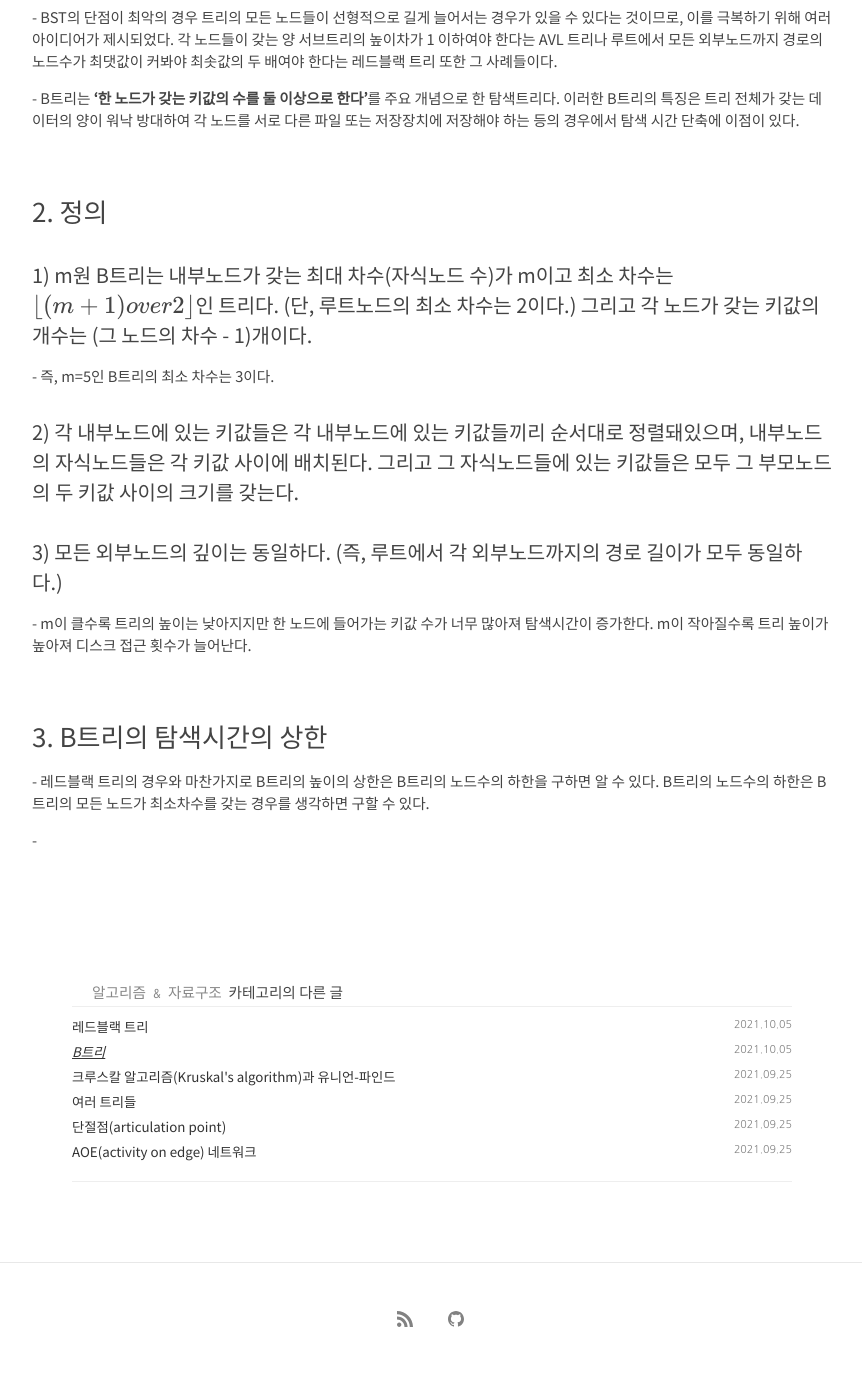
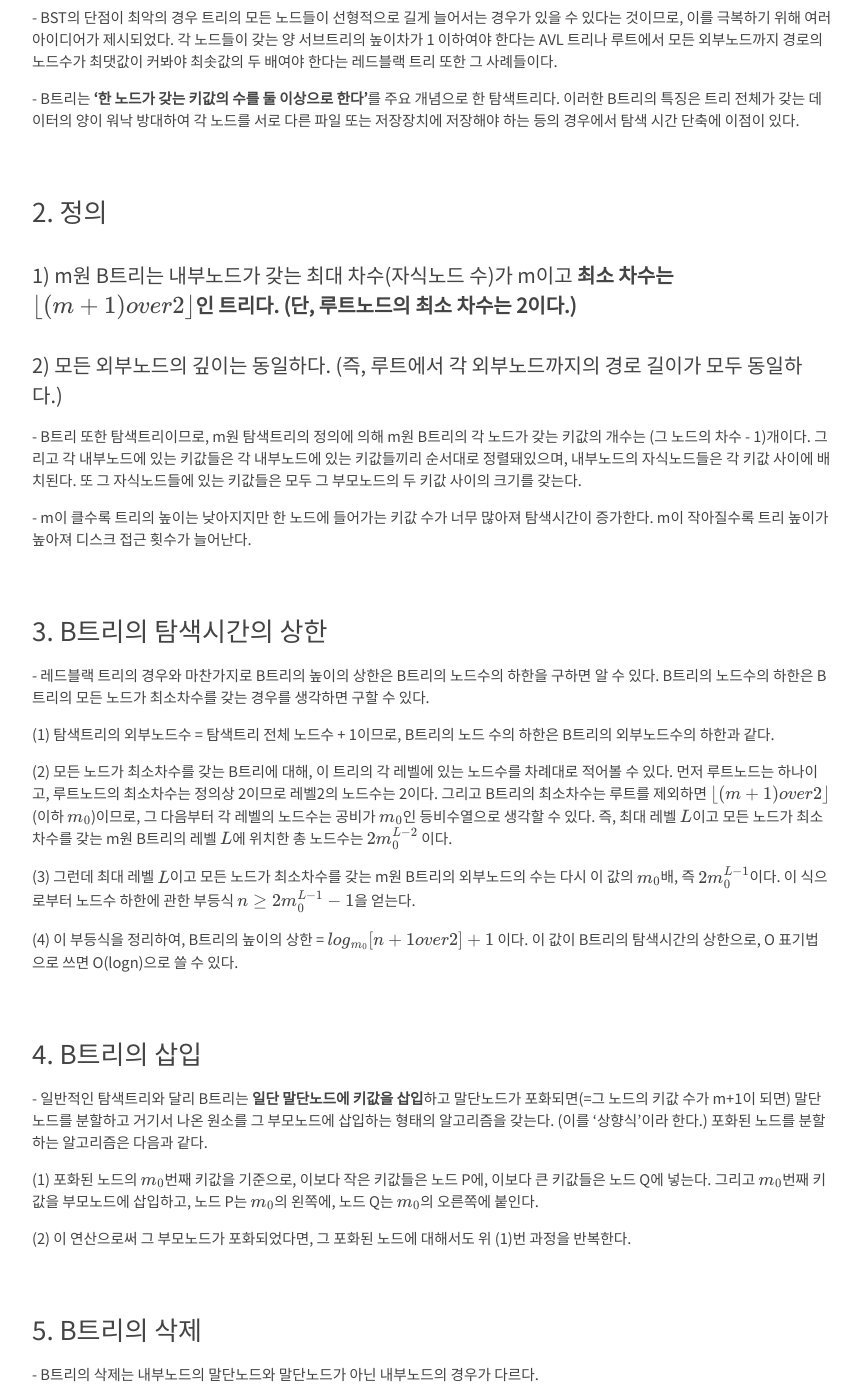
Before and after one commit to kangwooklee29/blog, a Jekyll site: the page built from 알고리즘 & 자료구조/_posts/2021-10-05-B트리.md, in a window 1280 px wide and 1400 px high, scrolled down 381 px. Shown: the whole window, without its empty margins (208-1070 px from the left). Built offline with Jekyll 4.4.1, drawn with Linux system fonts in a browser that asks for light colours; nearby versions of some CDN libraries; our own code applies the rules of GitHub Pages for plain Markdown files; formulas are drawn with MathJax 3; comment, search, counter and statistics services are not loaded; before the commit the page ends 1754 px from its top, so only the background shows below that; some of the changed text lies outside the part shown.

Commit message:
B트리의 삽입과 삭제 추가

```diff
--- a/알고리즘 & 자료구조/_posts/2021-10-05-B트리.md
+++ b/알고리즘 & 자료구조/_posts/2021-10-05-B트리.md
@@ -7,13 +7,11 @@
 
 ### 2. 정의
 
-#### 1) m원 B트리는 내부노드가 갖는 최대 차수(자식노드 수)가 m이고 최소 차수는 \\(\lfloor (m+1) over 2 \rfloor \\)인 트리다. (단, 루트노드의 최소 차수는 2이다.) 그리고 각 노드가 갖는 키값의 개수는 (그 노드의 차수 - 1)개이다.
+#### 1) m원 B트리는 내부노드가 갖는 최대 차수(자식노드 수)가 m이고 **최소 차수는 \\(\lfloor (m+1) over 2 \rfloor \\)인 트리다. (단, 루트노드의 최소 차수는 2이다.)**
 
-\- 즉, m=5인 B트리의 최소 차수는 3이다.
+#### 2) 모든 외부노드의 깊이는 동일하다. (즉, 루트에서 각 외부노드까지의 경로 길이가 모두 동일하다.)
 
-#### 2) 각 내부노드에 있는 키값들은 각 내부노드에 있는 키값들끼리 순서대로 정렬돼있으며, 내부노드의 자식노드들은 각 키값 사이에 배치된다. 그리고 그 자식노드들에 있는 키값들은 모두 그 부모노드의 두 키값 사이의 크기를 갖는다.
-
-#### 3) 모든 외부노드의 깊이는 동일하다. (즉, 루트에서 각 외부노드까지의 경로 길이가 모두 동일하다.)
+\- B트리 또한 탐색트리이므로, m원 탐색트리의 정의에 의해 m원 B트리의 각 노드가 갖는 키값의 개수는 (그 노드의 차수 - 1)개이다. 그리고 각 내부노드에 있는 키값들은 각 내부노드에 있는 키값들끼리 순서대로 정렬돼있으며, 내부노드의 자식노드들은 각 키값 사이에 배치된다. 또 그 자식노드들에 있는 키값들은 모두 그 부모노드의 두 키값 사이의 크기를 갖는다.
 
 \- m이 클수록 트리의 높이는 낮아지지만 한 노드에 들어가는 키값 수가 너무 많아져 탐색시간이 증가한다. m이 작아질수록 트리 높이가 높아져 디스크 접근 횟수가 늘어난다.
 
@@ -22,4 +20,36 @@
 
 \- 레드블랙 트리의 경우와 마찬가지로 B트리의 높이의 상한은 B트리의 노드수의 하한을 구하면 알 수 있다. B트리의 노드수의 하한은 B트리의 모든 노드가 최소차수를 갖는 경우를 생각하면 구할 수 있다.
 
-\-
+(1) 탐색트리의 외부노드수 = 탐색트리 전체 노드수 + 1이므로, B트리의 노드 수의 하한은 B트리의 외부노드수의 하한과 같다.
+
+(2) 모든 노드가 최소차수를 갖는 B트리에 대해, 이 트리의 각 레벨에 있는 노드수를 차례대로 적어볼 수 있다. 먼저 루트노드는 하나이고, 루트노드의 최소차수는 정의상 2이므로 레벨2의 노드수는 2이다. 그리고 B트리의 최소차수는 루트를 제외하면 \\(\lfloor (m+1) over 2 \rfloor \\)(이하 \\(m_0\\))이므로, 그 다음부터 각 레벨의 노드수는 공비가 \\(m_0\\)인 등비수열으로 생각할 수 있다. 즉, 최대 레벨 \\(L\\)이고 모든 노드가 최소차수를 갖는 m원 B트리의 레벨 \\(L\\)에 위치한 총 노드수는 \\(2 m_0 ^ {L-2} \\) 이다.
+
+(3) 그런데 최대 레벨 \\(L\\)이고 모든 노드가 최소차수를 갖는 m원 B트리의 외부노드의 수는 다시 이 값의 \\(m_0\\)배, 즉 \\(2 m_0 ^ {L-1} \\)이다. 이 식으로부터 노드수 하한에 관한 부등식 \\( n \geq 2 m_0 ^ {L-1} - 1\\)을 얻는다.
+
+(4) 이 부등식을 정리하여, B트리의 높이의 상한 = \\(log_{m_0} {\left[ {n+1} over 2 \right]}  + 1 \\) 이다. 이 값이 B트리의 탐색시간의 상한으로, O 표기법으로 쓰면 O(logn)으로 쓸 수 있다.
+
+
+### 4. B트리의 삽입
+
+\- 일반적인 탐색트리와 달리 B트리는 **일단 말단노드에 키값을 삽입**하고 말단노드가 포화되면(=그 노드의 키값 수가 m+1이 되면) 말단노드를 분할하고 거기서 나온 원소를 그 부모노드에 삽입하는 형태의 알고리즘을 갖는다. (이를 '상향식'이라 한다.) 포화된 노드를 분할하는 알고리즘은 다음과 같다.
+
+(1) 포화된 노드의 \\(m_0\\)번째 키값을 기준으로, 이보다 작은 키값들은 노드 P에, 이보다 큰 키값들은 노드 Q에 넣는다. 그리고 \\(m_0\\)번째 키값을 부모노드에 삽입하고, 노드 P는 \\(m_0\\)의 왼쪽에, 노드 Q는 \\(m_0\\)의 오른쪽에 붙인다.
+
+(2) 이 연산으로써 그 부모노드가 포화되었다면, 그 포화된 노드에 대해서도 위 (1)번 과정을 반복한다.
+
+
+
+### 5. B트리의 삭제
+
+\- B트리의 삭제는 내부노드의 말단노드와 말단노드가 아닌 내부노드의 경우가 다르다.
+
+#### 1) 내부노드의 말단노드에서 키값 삭제
+
+\- 어떤 말단노드에서 삭제로 인해 키값 수가 \\(m_0\\)보다 적어졌다면, (1)먼저 부모노드의 키값을 키값 개수가 \\(m_0\\)보다 적어진 노드로 가져오고 (2)부모노드에 새로 생긴 빈자리는 부모노드의 키값을 가져간 노드의 형제노드로부터 끌어올린다.
+
+\- 만약 키값을 끌어올려야 할 형제노드도 키값 수가 너무 적어 그렇게 할 경우 형제노드도 키값 수가 \\(m_0\\)보다 적어지는 경우라면, 그렇게 하지 않고 그냥 두 노드를 병합한다. (이때, 키값 크기가 그 두 노드 사이인 부모노드의 키값도 아래로 끌어내려 함께 병합한다. 이로 인해 부모노드도 키값 수가 적어졌다면, 이 루프를 반복한다.)
+
+
+#### 2) 말단노드 아닌 내부노드에서 키값 삭제
+
+\- BST의 일반적인 삭제 시 inorder successor를 가져와 그 자리로 옮겨왔듯, B트리에서도 키값 삭제 시 같은 작업을 수행한다. 이로 인해 말단노드의 키값 개수가 \\(m_0\\)보다 적어졌다면, 위 1)의 과정을 수행하여 키값 개수를 늘려준다.
```
